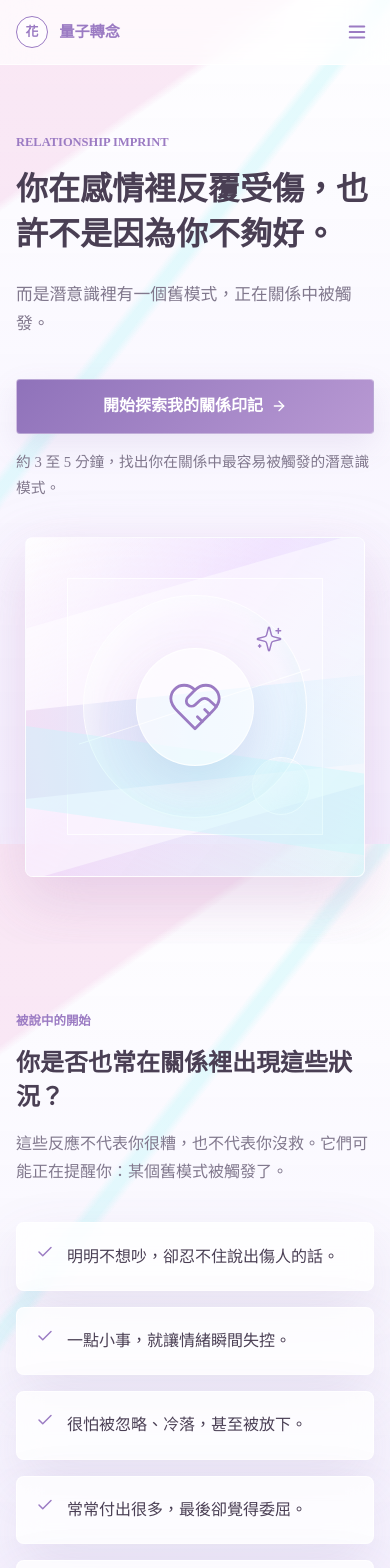
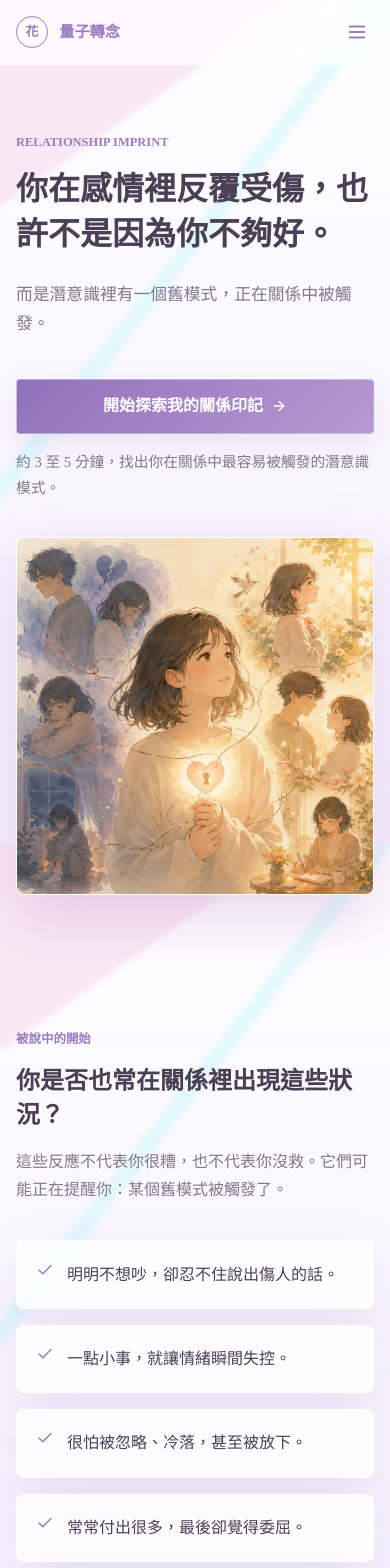
Before and after one commit to chenchiapao-wq/relationship-imprint-quiz, a React (Vite) app: page /#/ in a window 390 px wide. Shown: the top 1568 px of the page. Built offline with nearby package versions, Linux system fonts and the light colour scheme.

Commit message:
Add teacher cutout and hero illustration

```diff
--- a/src/pages/AboutPage.tsx
+++ b/src/pages/AboutPage.tsx
@@ -1,4 +1,3 @@
-import { Flower2 } from "lucide-react";
 import { ButtonLink } from "../components/ButtonLink";
 import { SectionHeader } from "../components/SectionHeader";
 
@@ -54,8 +53,8 @@ export function AboutPage() {
             <h1>關於陳嘉堡老師</h1>
             <p>量子轉念引導技術系統創始人。</p>
           </div>
-          <div className="portrait-placeholder" aria-hidden="true">
-            <Flower2 size={98} strokeWidth={1} />
+          <div className="portrait-card portrait-card-hero">
+            <img src="/images/people/chen-chia-pao-cutout.png" alt="陳嘉堡老師" />
           </div>
         </div>
       </section>
--- a/src/pages/HomePage.tsx
+++ b/src/pages/HomePage.tsx
@@ -1,6 +1,5 @@
 import { Check, Flower2 } from "lucide-react";
 import { ButtonLink } from "../components/ButtonLink";
-import { DecorativeMark } from "../components/DecorativeMark";
 import { SectionHeader } from "../components/SectionHeader";
 import { contrastRows, painPoints, processSteps, typePreview } from "../data/siteContent";
 
@@ -20,7 +19,9 @@ export function HomePage() {
               <span>約 3 至 5 分鐘，找出你在關係中最容易被觸發的潛意識模式。</span>
             </div>
           </div>
-          <DecorativeMark />
+          <div className="hero-visual">
+            <img src="/images/hero/relationship-imprint-hero.jpg" alt="關係印記探索插畫" />
+          </div>
         </div>
       </section>
 
@@ -125,8 +126,8 @@ export function HomePage() {
 
       <section className="section-band split-band">
         <div className="container two-column founder-block">
-          <div className="portrait-placeholder" aria-hidden="true">
-            <Flower2 size={92} strokeWidth={1} />
+          <div className="portrait-card">
+            <img src="/images/people/chen-chia-pao-cutout.png" alt="陳嘉堡老師" loading="lazy" />
           </div>
           <div>
             <SectionHeader eyebrow="Creator" title="關於量子轉念引導技術" />
--- a/src/styles/global.css
+++ b/src/styles/global.css
@@ -296,6 +296,25 @@ ol {
   justify-content: center;
 }
 
+.hero-visual {
+  position: relative;
+  width: min(100%, 520px);
+  justify-self: center;
+  aspect-ratio: 1;
+  overflow: hidden;
+  border: 1px solid rgba(255, 255, 255, 0.78);
+  border-radius: 8px;
+  background: rgba(255, 255, 255, 0.68);
+  box-shadow: var(--shadow), var(--glow);
+}
+
+.hero-visual img {
+  display: block;
+  width: 100%;
+  height: 100%;
+  object-fit: cover;
+}
+
 .mark-panel {
   position: relative;
   display: grid;
@@ -578,6 +597,36 @@ ol {
   border: 1px solid rgba(255, 255, 255, 0.76);
   border-radius: 8px;
   box-shadow: var(--shadow);
+}
+
+.portrait-card {
+  display: grid;
+  place-items: end center;
+  min-height: 360px;
+  overflow: hidden;
+  background:
+    linear-gradient(132deg, rgba(255, 255, 255, 0.9), rgba(219, 244, 251, 0.58)),
+    linear-gradient(26deg, rgba(247, 205, 235, 0.5), rgba(255, 255, 255, 0));
+  border: 1px solid rgba(255, 255, 255, 0.76);
+  border-radius: 8px;
+  box-shadow: var(--shadow);
+}
+
+.portrait-card img {
+  display: block;
+  width: auto;
+  max-width: 78%;
+  max-height: 350px;
+  object-fit: contain;
+  filter: drop-shadow(0 18px 22px rgba(74, 56, 91, 0.16));
+}
+
+.portrait-card-hero {
+  min-height: 420px;
+}
+
+.portrait-card-hero img {
+  max-height: 410px;
 }
 
 .inline-actions,
@@ -1003,8 +1052,13 @@ blockquote {
     order: 1;
   }
 
-  .decorative-mark {
+  .decorative-mark,
+  .hero-visual {
     order: 2;
+  }
+
+  .hero-visual {
+    width: min(100%, 420px);
   }
 
   .mark-panel {
@@ -1053,6 +1107,16 @@ blockquote {
     min-height: 240px;
   }
 
+  .portrait-card,
+  .portrait-card-hero {
+    min-height: 300px;
+  }
+
+  .portrait-card img,
+  .portrait-card-hero img {
+    max-height: 292px;
+  }
+
   .book-cover-frame {
     min-height: 300px;
   }
```
Also changed, not shown: public/images/hero/relationship-imprint-hero.jpg (added), public/images/people/chen-chia-pao-cutout.png (added).
